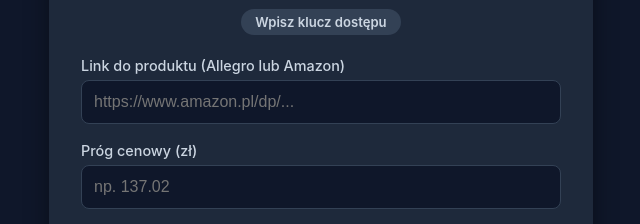
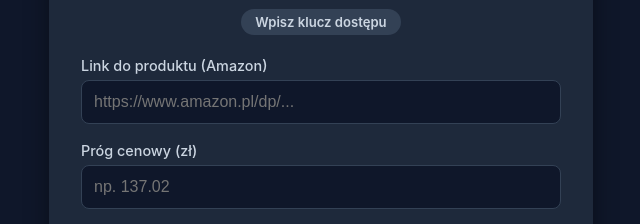
Before and after one commit to smaug2720/sledzenie-cen, a plain HTML site: page index.html in a window 1280 px wide. Shown: the part 219-443 px from the top of the page, 319-959 px from the left. Drawn offline with Linux system fonts and the light colour scheme.

Commit message:
Update label for product link input field

```diff
--- a/index.html
+++ b/index.html
@@ -150,7 +150,7 @@
         </div>
 
         <div class="field">
-            <label for="urlInput">Link do produktu (Allegro lub Amazon)</label>
+            <label for="urlInput">Link do produktu (Amazon)</label>
             <input type="url" id="urlInput" placeholder="https://www.amazon.pl/dp/..." required>
         </div>
 
```
